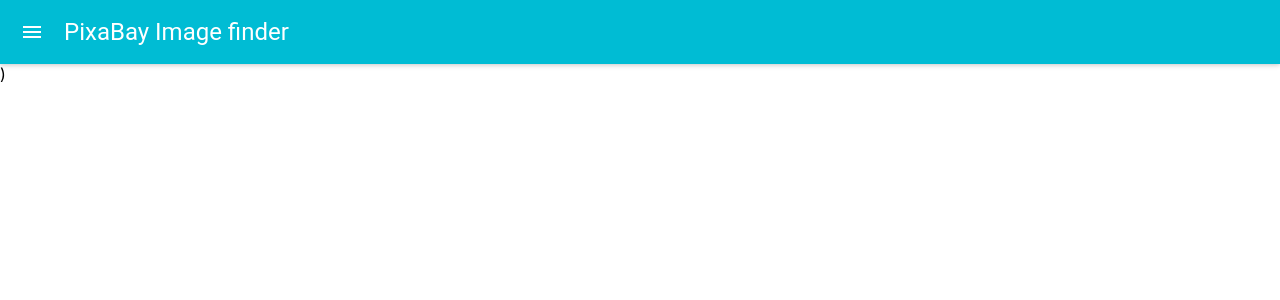
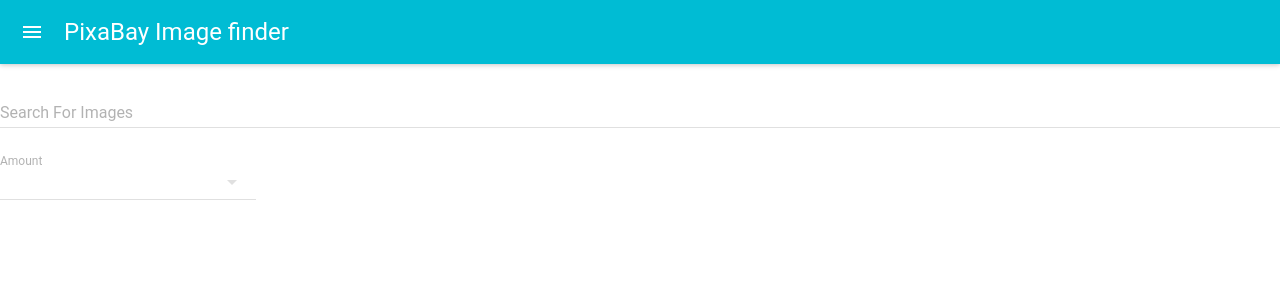
Before and after one commit to jendhordejan/pixabay-image-finder, a React (Create React App) app: page / in a window 1280 px wide. Shown: the top 300 px of the page. Built offline with nearby package versions, Linux system fonts and the light colour scheme.

Commit message:
completed Search Component

```diff
--- a/package.json
+++ b/package.json
@@ -3,6 +3,7 @@
   "version": "0.1.0",
   "private": true,
   "dependencies": {
+    "@material-ui/core": "^4.9.5",
     "@testing-library/jest-dom": "^4.2.4",
     "@testing-library/react": "^9.4.1",
     "@testing-library/user-event": "^7.2.1",
--- a/src/App.js
+++ b/src/App.js
@@ -2,12 +2,14 @@ import React from "react";
 import MuiThemeProvider from "material-ui/styles/MuiThemeProvider";
 import "./App.css";
 import NavBar from "./components/navbar/NavBar";
+import Search from "./components/search/Search";
 
 function App() {
   return (
     <MuiThemeProvider>
       <div>
-        <NavBar />)
+        <NavBar />
+        <Search />
       </div>
     </MuiThemeProvider>
   );
--- a/src/components/search/Search.js
+++ b/src/components/search/Search.js
@@ -0,0 +1,60 @@
+import React, { Component } from "react";
+import TextField from "material-ui/TextField"; //equivent to input tag
+import SelectField from "material-ui/SelectField";
+import MenuItem from "@material-ui/core/MenuItem";
+import axios from "axios";
+
+class Search extends Component {
+  state = {
+    searchText: "",
+    amount: 15, //the amount of pictures to be loaded
+    apiUrl: "https://pixabay.com/api",
+    apiKey: "15441363-37973e460f704d66535a8884a",
+    images: [] //array container for the fetched pictures from Pixabay
+  };
+
+  handleSubmit = () => {
+    axios
+      .get(
+        `${this.state.apiUrl}/?key=${this.state.apiKey}&q=${this.state.searchText}&image_type=photo&per_page=${this.state.amount}&safesearch=true`
+      )
+      .then(res => this.setState({ images: res.data.hits })) //loading the fetched data from api into our local state
+      .catch(err => console.log(err));
+  };
+
+  handleOnChange = event => {
+    this.setState({ [event.target.name]: event.target.value });
+    this.handleSubmit();
+  };
+
+  render() {
+    console.log(this.state.images);
+    return (
+      <div>
+        <TextField
+          name="searchText"
+          floatingLabelText="Search For Images"
+          value={this.state.searchText} //directly connecting the value from our state
+          onChange={this.handleOnChange} //calls a function to handle changes in the TextField
+          fullWidth={true}
+        />
+
+        <br />
+        <SelectField //for selecting the amount of pictures to be displayed
+          name="amount"
+          floatingLabelText="Amount"
+          value={this.state.amount}
+          onChange={this.handleOnChange}
+        >
+          <MenuItem value={5}>5</MenuItem>
+          <MenuItem value={10}>10</MenuItem>
+          <MenuItem value={15}>15</MenuItem>
+          <MenuItem value={30}>30</MenuItem>
+          <MenuItem value={50}>50</MenuItem>
+        </SelectField>
+        <br />
+      </div>
+    );
+  }
+}
+export default Search;
```
Also changed, not shown: 2 other files (tests, documents, lock files or other folders).
